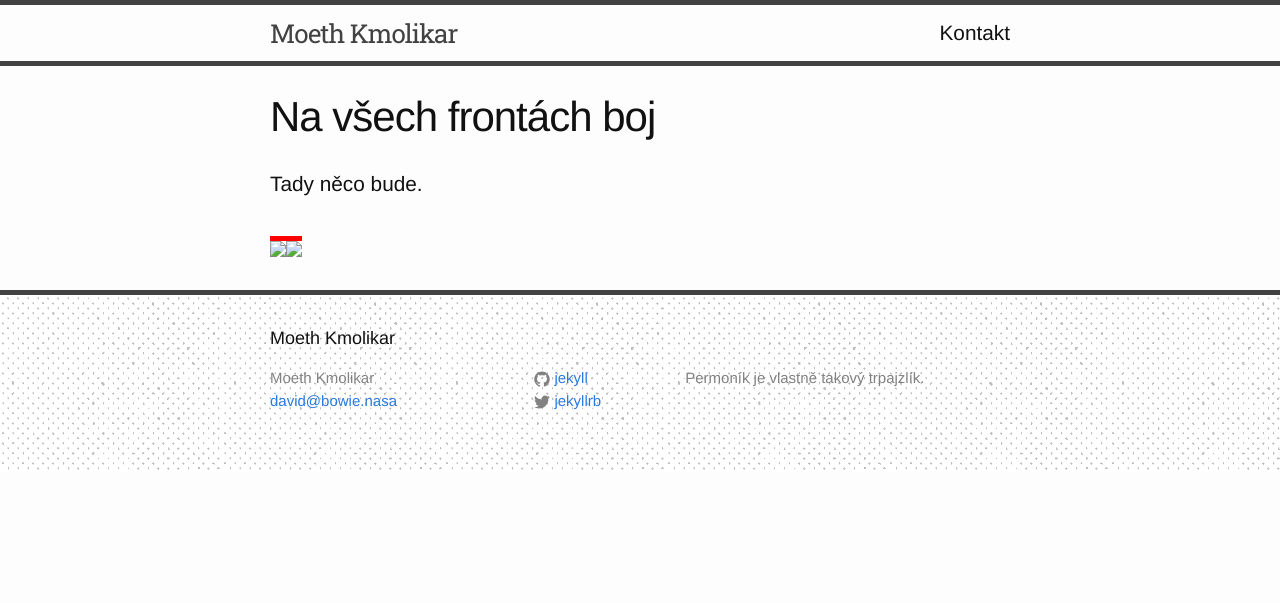
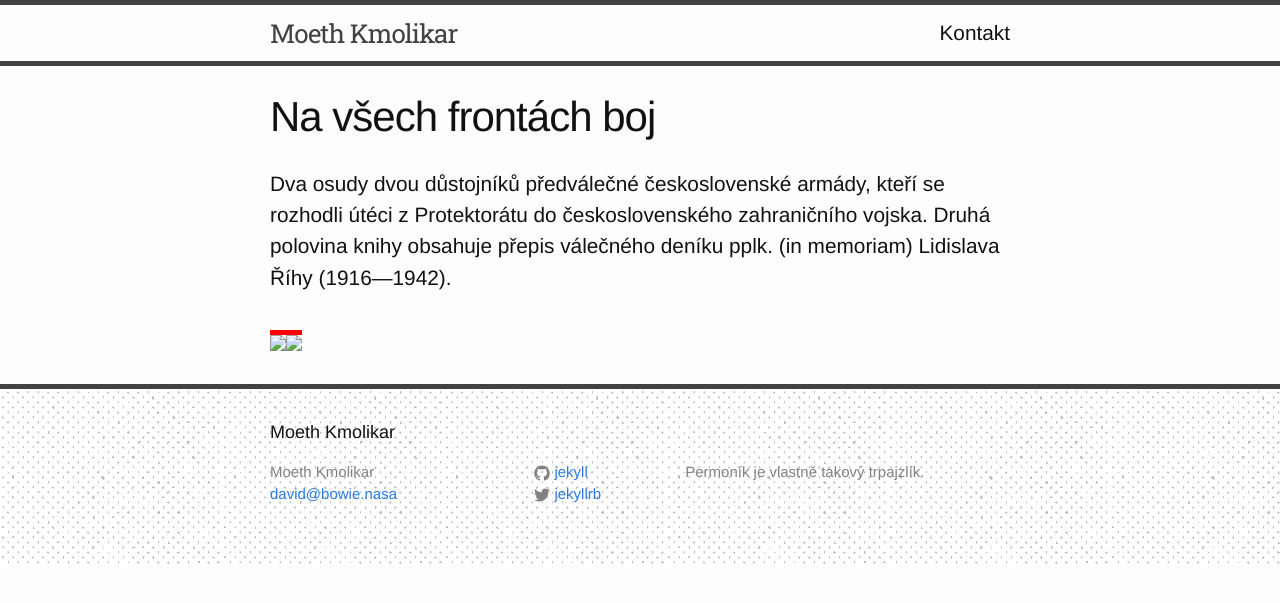
Before and after one commit to shm1ck/my-first-repo.github.io, a Jekyll site: the page built from _posts/2016-11-19-na-vsech-frontach-boj.markdown, in a window 1280 px wide. Shown: the top 603 px of the page. Built offline with Jekyll 4.4.1, drawn with Linux system fonts in a browser that asks for light colours; some web fonts are replaced.

Commit message:
Update 2016-11-19-na-vsech-frontach-boj.markdown

```diff
--- a/_posts/2016-11-19-na-vsech-frontach-boj.markdown
+++ b/_posts/2016-11-19-na-vsech-frontach-boj.markdown
@@ -8,4 +8,4 @@ images:
   - "na-vsech-frontach-boj/01.jpg"
   - "na-vsech-frontach-boj/02.jpg"
 ---
-Tady něco bude.
+Dva osudy dvou důstojníků předválečné československé armády, kteří se rozhodli útéci z Protektorátu do československého zahraničního vojska. Druhá polovina knihy obsahuje přepis válečného deníku pplk. (in memoriam) Lidislava Říhy (1916&mdash;1942).
```
